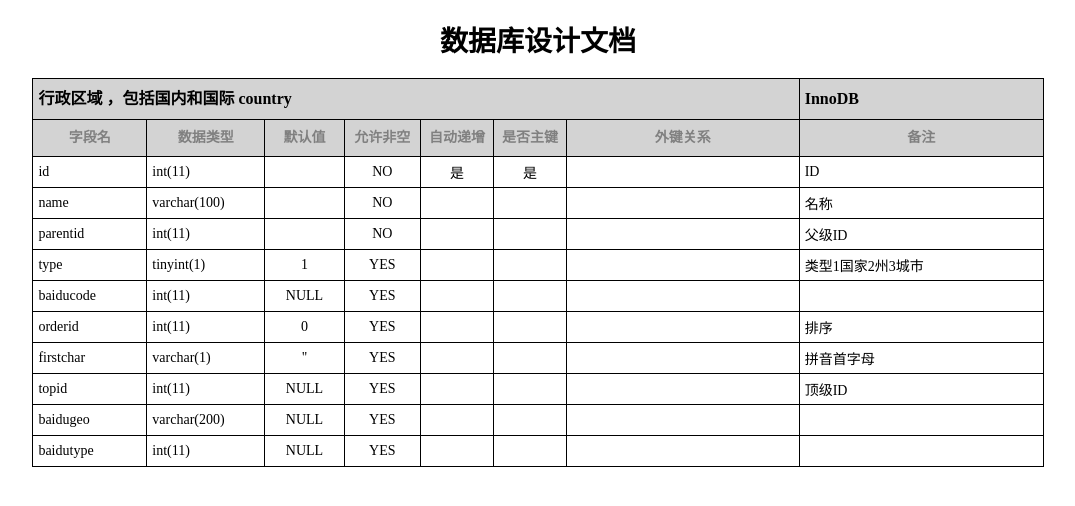
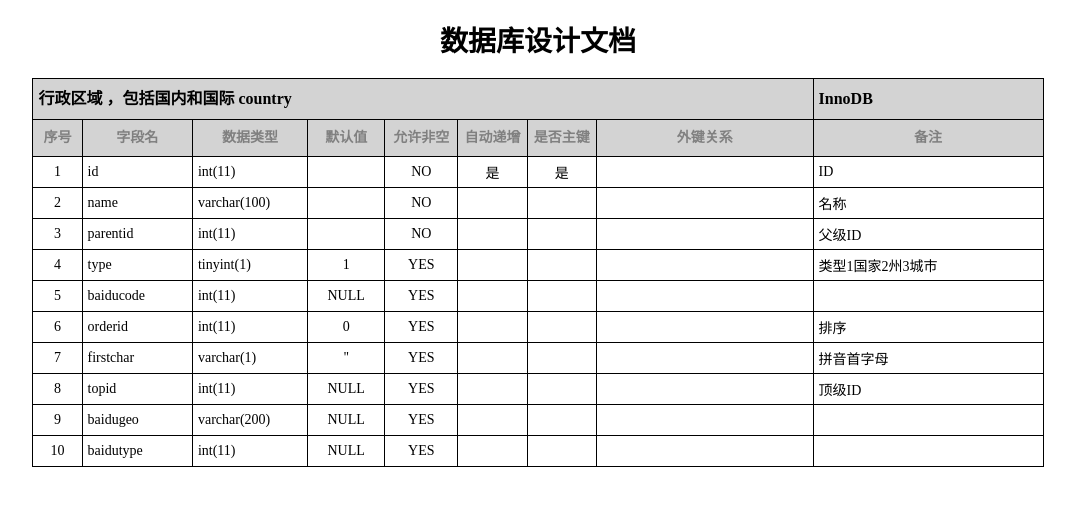
Before and after one commit to yeosz/database, a PHP site: page /mysqlDict.php in a window 1280 px wide. Shown: the top 506 px of the page, without its empty margins (102-1177 px from the left). Run offline with PHP 8.4, Linux system fonts and the light colour scheme.

Commit message:
增加序号

```diff
--- a/mysql/mysqlDict.php
+++ b/mysql/mysqlDict.php
@@ -1,9 +1,9 @@
 <?php
 /**
- * 生成mysql数据文档（字段+主外键关系+触发器+索引）
+ * 生成mysql数据文档（字段+主外键关系+触发器）
  *
  * @authoer ye.osz@qq.com
- * @version 3.0
+ * @version 4.0
  */
 $doc_title = '数据库设计文档';
 header("Content-type: text/html; charset=utf-8");
@@ -12,7 +12,6 @@ $dbserver   = 'localhost';
 $dbusername = 'php';
 $dbpassword = 'php';
 $database   = 'php';
-
 //其他配置
 $mysql_conn = @mysql_connect($dbserver, $dbusername, $dbpassword) or die('MySQL connect is error');
 mysql_select_db($database, $mysql_conn);
@@ -88,8 +87,9 @@ foreach ($tables as $k=>$v) {
     $html .= '<table>';
 	//字段
     $html .= '<thead>';
-	$html .= '<tr><th colspan="7">' . $v['TABLE_COMMENT'] .'&nbsp;'. $v['TABLE_NAME']. ' </th><th>'.$v['ENGINE'].'</th></tr>';
+	$html .= '<tr><th colspan="8">' . $v['TABLE_COMMENT'] .'&nbsp;'. $v['TABLE_NAME']. ' </th><th>'.$v['ENGINE'].'</th></tr>';
 	$html .= '<tr>';
+	$html .= '<td>序号</td>';
 	$html .= '<td>字段名</td>';
 	$html .= '<td>数据类型</td>';
 	$html .= '<td>默认值</td>';
@@ -100,7 +100,7 @@ foreach ($tables as $k=>$v) {
 	$html .= '<td>备注</td>';
 	$html .= '</tr>';
 	$html .= '</thead><tbody>';
-    foreach ($v['COLUMN'] as $f) {
+    foreach ($v['COLUMN'] as $r=>$f) {
 		if(!isset($no_show_field[$v['TABLE_NAME']]) || !is_array($no_show_field[$v['TABLE_NAME']])){
 			$no_show_field[$v['TABLE_NAME']] = array();
 		}
@@ -108,6 +108,7 @@ foreach ($tables as $k=>$v) {
 		$foreignkeyStr = isset($foreignkey[$f['TABLE_NAME'].'.'.$f['COLUMN_NAME']]) ? $foreignkey[$f['TABLE_NAME'].'.'.$f['COLUMN_NAME']] : '';
 		if(!in_array($f['COLUMN_NAME'],$no_show_field[$v['TABLE_NAME']])){
 			$html .= '<tr>';
+			$html .= '<td class="w50 text-center">' . ($r+1) . '</td>';
 			$html .= '<td class="w120">' . $f['COLUMN_NAME'] . '</td>';
 			$html .= '<td class="w120">' . $f['COLUMN_TYPE'] . '</td>';
 			$html .= '<td class="w80 text-center">' . $f['COLUMN_DEFAULT'] . '</td>';
@@ -125,7 +126,7 @@ foreach ($tables as $k=>$v) {
 	if(isset($triggers[$v['TABLE_NAME']])){
 		$html .= '<thead>';
 		$html .= '<tr>';
-		$html .= '<td>触发器名称</td>';
+		$html .= '<td colspan="2">触发器名称</td>';
 		$html .= '<td>触发</td>';
 		$html .= '<td>类型</td>';
 		$html .= '<td colspan="5">定义</td>';
@@ -133,7 +134,7 @@ foreach ($tables as $k=>$v) {
 		$html .= '</thead><tbody>';
 		foreach($triggers[$v['TABLE_NAME']] as $t){
 			$html .= '<tr>';
-			$html .= '<td class="w120">' . $t['name'] . '</td>';
+			$html .= '<td colspan="2" class="w120">' . $t['name'] . '</td>';
 			$html .= '<td class="w120 text-center">' . $t['timing'] . '</td>';
 			$html .= '<td class="w80 text-center">' . $t['event'] . '</td>';
 			$html .= '<td colspan="5">' . $t['tatement'] . '</td>';
@@ -145,7 +146,7 @@ foreach ($tables as $k=>$v) {
 	if(isset($index[$v['TABLE_NAME']])){
 		$html .= '<thead>';
 		$html .= '<tr>';
-		$html .= '<td>索引名称</td>';
+		$html .= '<td colspan="2">索引名称</td>';
 		$html .= '<td>唯一索引</td>';
 		$html .= '<td>索引类型</td>';
 		$html .= '<td colspan="5">字段</td>';
@@ -153,7 +154,7 @@ foreach ($tables as $k=>$v) {
 		$html .= '</thead><tbody>';
 		foreach($index[$v['TABLE_NAME']] as $t){
 			$html .= '<tr>';
-			$html .= '<td class="w120">' . $t['index_name'] . '</td>';
+			$html .= '<td colspan="2" class="w120">' . $t['index_name'] . '</td>';
 			$html .= '<td class="w80 text-center">' . ($t['non_unique'] ? '是' : '否') . '</td>';
 			$html .= '<td class="w120 text-center">' . $t['index_type'] . '</td>';
 			$html .= '<td colspan="5">' . $t['column_name'] . '</td>';
@@ -180,6 +181,7 @@ table thead td { background-color:#d3d3d3;text-align: left; font-weight: bold; h
 table td { height: 20px; font-size: 14px; border: 1px solid #000; background-color: #fff; padding:5px;}
 .w120 { width: 120px; }
 .w80 { width: 80px; }
+.w50 { width: 50px; }
 .w300 { width: 300px; }
 .text-center{text-align:center;}
 </style>
```
